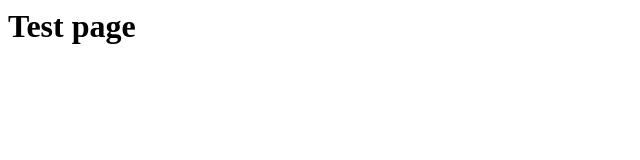
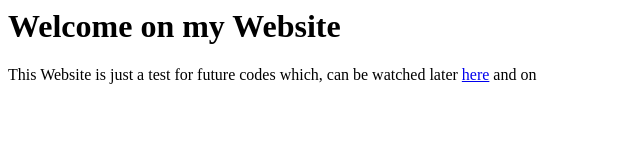
Before and after one commit to Playit3110/Playit3110.github.io, a plain HTML site: page index.html in a window 1280 px wide. Shown: the whole page, without its empty margins (0-640 px from the left). Drawn offline with Linux system fonts and the light colour scheme.

Commit message:
Update index.html

```diff
--- a/index.html
+++ b/index.html
@@ -1,9 +1,15 @@
 <DOCTYPE html>
 <html>
 	<head>
-		<title>I try some things</title>
+		<title>Play_it | Github</title>
 	</head>
 	<body>
-		<h1>Test page</h1>
+		<h1>Welcome on my Website</h1>
+		<p>
+			This Website is just a test for future codes which, can be watched later
+			<a href="https://github.com/Playit3110">here</a>
+			and on
+			<a href="https://play-it.net>play-it.net</a>.
+		</p>
 	</body>
 </html>
```
